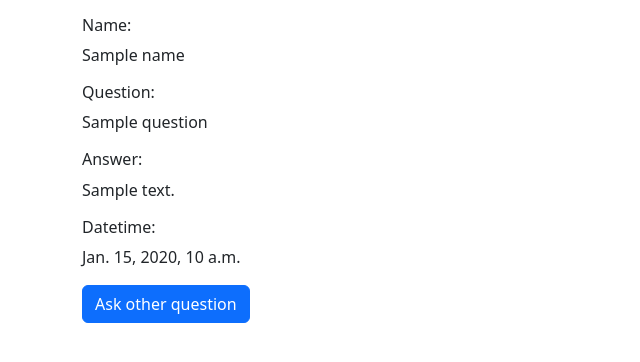
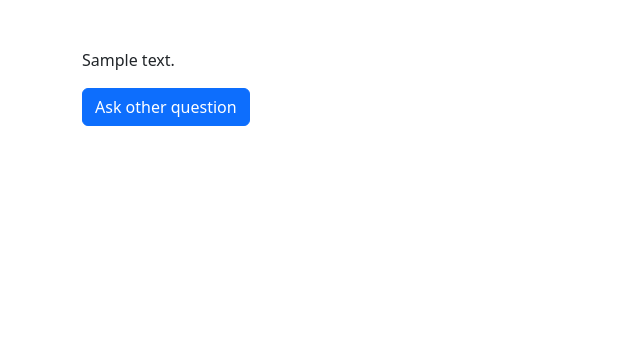
Before and after one commit to scsa3/pythonanywhere, a Django app: template tarot/templates/answer.html in a window 1280 px wide. Shown: the top 362 px of the page, without its empty margins (0-640 px from the left). Run offline with Django 5.2, Linux system fonts and the light colour scheme; the template is opened without the code that fills it: most values are stand-ins (such as "Sample title", 1, 10 or a date in 2020).

Commit message:
Update for 4o version

```diff
--- a/tarot/templates/answer.html
+++ b/tarot/templates/answer.html
@@ -10,16 +10,21 @@
     <script src="https://cdn.jsdelivr.net/npm/bootstrap@5.3.3/dist/js/bootstrap.bundle.min.js"></script>
 </head>
 <body>
-<div class="container">
+{#<div class="container">#}
+{#    <div class="mb-3 mt-3">#}
+{#        <h6>Name:</h6>#}
+{#        <p id="id_name">{{ name }}</p>#}
+{#        <h6>Question:</h6>#}
+{#        <p>{{ question }}</p>#}
+{#        <h6>Answer:</h6>#}
+{#        <p>{{ answer }}</p>#}
+{#        <h6>Datetime:</h6>#}
+{#        <p>{{ datetime }}</p>#}
+{#    </div>#}
+{#</div>#}
+<div class="container mt-5">
     <div class="mb-3 mt-3">
-        <h6>Name:</h6>
-        <p id="id_name">{{ name }}</p>
-        <h6>Question:</h6>
-        <p>{{ question }}</p>
-        <h6>Answer:</h6>
-        <p>{{ answer }}</p>
-        <h6>Datetime:</h6>
-        <p>{{ datetime }}</p>
+        <p>{{ answer|safe }}</p>
     </div>
 </div>
 <div class="container">
```
Also changed, not shown: tarot/views.py (+22 -1 lines).
